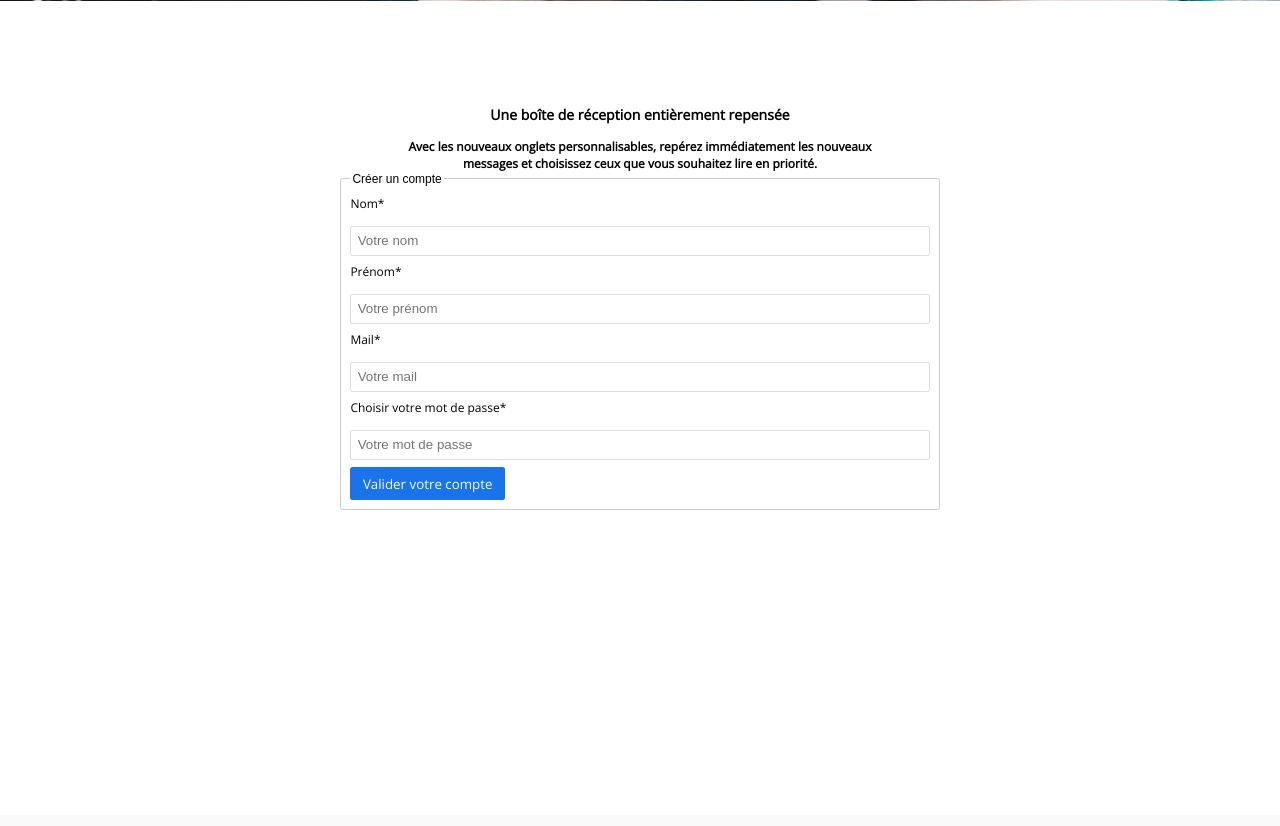
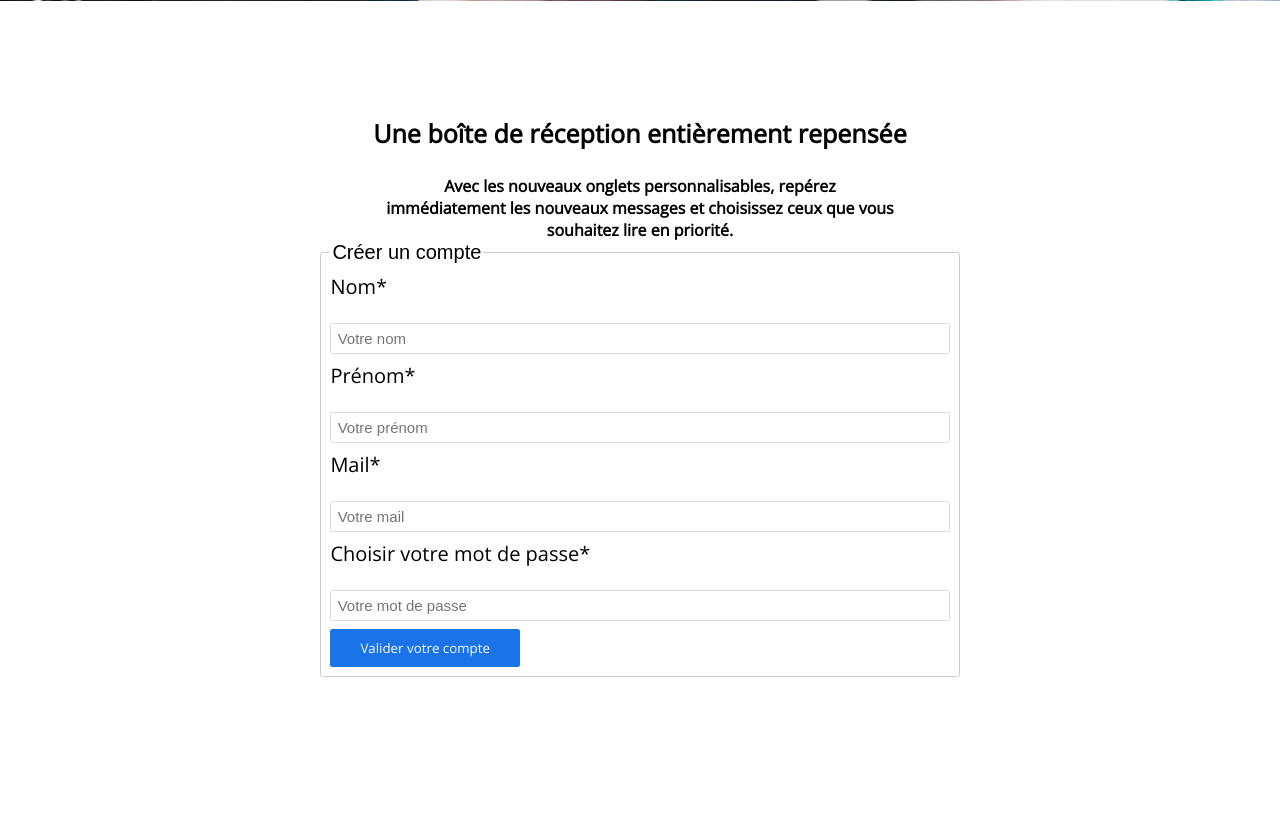
Before and after one commit to TheoCou/Page_copy_gmail, a PHP site: page / in a window 1280 px wide. Shown: the part 799-1625 px from the top of the page. Before the commit the page ends 1309 px from the top, so only its background shows below. Run offline with PHP 8.4, Linux system fonts and the light colour scheme.

Commit message:
sizes fixed

```diff
--- a/css/main.css
+++ b/css/main.css
@@ -103,22 +103,25 @@ h3 {
   font-family: 'Open Sans', sans-serif;
   padding-top: 7%;
   text-align: center;
+  font-size: 2.5rem;
 }
 
 h4 {
   font-family: 'Open Sans', sans-serif;
   text-align: center;
   margin: 0 30% 0 30%;
+  font-size: 1.6rem;
 }
 
 fieldset {
   border: 0.063rem solid #ccc;
   border-radius: 0.25rem;
   padding: 0.938rem;
-  max-width: 60rem;
-  width: 100%;
+  max-width: 100rem;
+  width: 50%;
   margin: 0 auto;
   box-sizing: border-box;
+  font-size: 2rem;
 }
 
 form label {
@@ -135,13 +138,14 @@ form input[type="password"] {
   border: 0.063rem solid #ddd;
   border-radius: 0.25rem;
   box-sizing: border-box;
+  font-size: 1.5rem;
 }
 
 form input[type="submit"] {
   background-color: #1a73e8;
   color: #fafafa;
   font-family: 'Open Sans', sans-serif;
-  padding: 0.75rem 1.25rem;
+  padding: 1rem 3rem;
   border: none;
   border-radius: 0.25rem;
   cursor: pointer;
```
